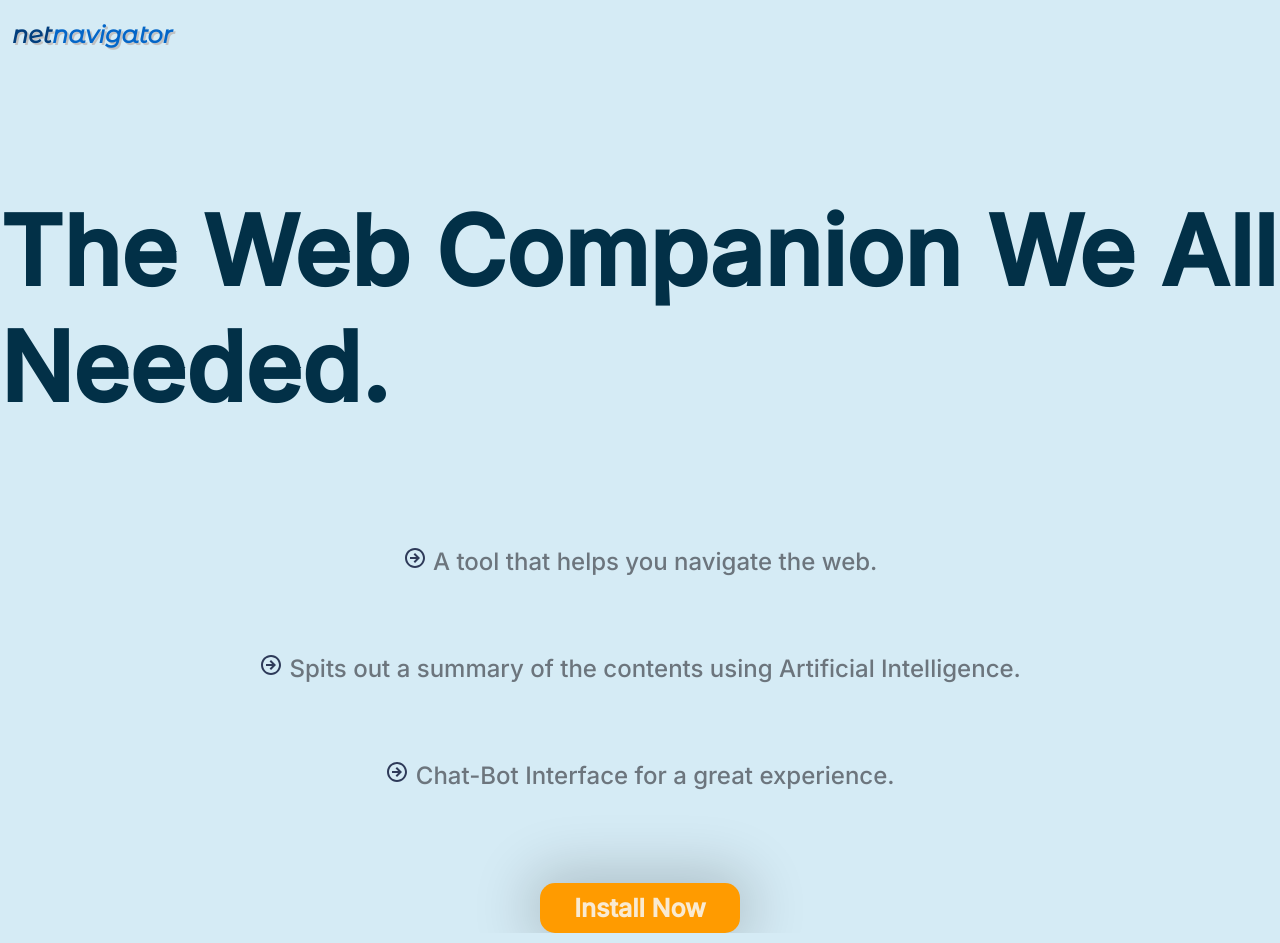
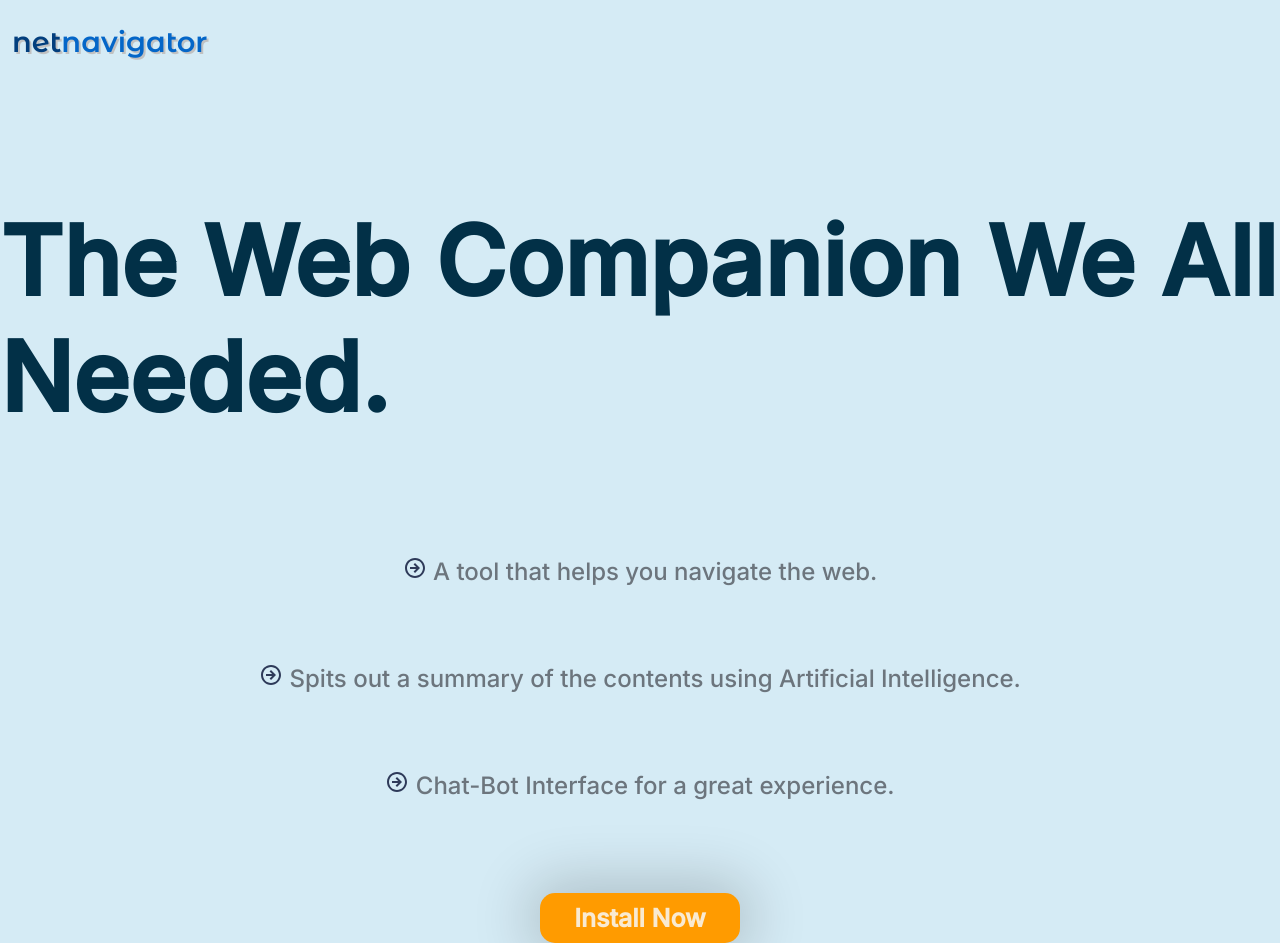
Before and after one commit to Pochetes/Navi-Web-Companion, a React (Create React App) app in the folder landing-page/: page / in a window 1280 px wide. Built offline with nearby package versions, Linux system fonts and the light colour scheme.

Commit message:
resized logo

```diff
--- a/landing-page/public/index.html
+++ b/landing-page/public/index.html
@@ -32,7 +32,7 @@
     <!-- Montserrat Alternates font-->
     <link rel="preconnect" href="https://fonts.googleapis.com">
     <link rel="preconnect" href="https://fonts.gstatic.com" crossorigin>
-    <link href="https://fonts.googleapis.com/css2?family=Montserrat+Alternates:ital@1&display=swap" rel="stylesheet">
+    <link href="https://fonts.googleapis.com/css2?family=Montserrat+Alternates:wght@600&display=swap" rel="stylesheet">
 
 
     <title>NetNavigator</title>
--- a/landing-page/src/App.css
+++ b/landing-page/src/App.css
@@ -67,6 +67,7 @@
 .header-title {
   font-family: 'Montserrat Alternates';
   text-shadow: 2px 2px #c1c1c1;
+  font-size: 1.8rem;
 }
 
 .header-title-left {
```
